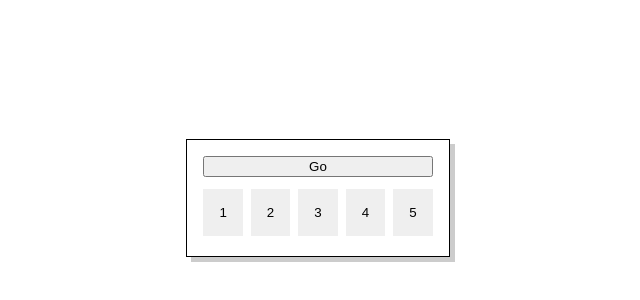
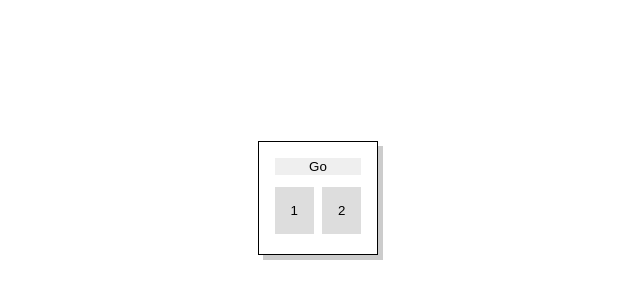
Before and after one commit to alexfiftysix/drum-time, a React (Create React App) app: page / in a window 1280 px wide. Shown: the part 202-502 px from the top of the page, without its empty margins (322-962 px from the left). Built offline with nearby package versions, Linux system fonts and the light colour scheme.

Commit message:
Highlight on-off cell
Would be great to pull this state from the sequence events, why can't I do that?

```diff
--- a/src/App.tsx
+++ b/src/App.tsx
@@ -1,4 +1,5 @@
 import React from 'react'
+import './reset.scss'
 import { Controller } from './components/Controller'
 import styles from './App.module.scss'
 
--- a/src/components/Controller.tsx
+++ b/src/components/Controller.tsx
@@ -2,6 +2,6 @@ import { SequencerRow } from './sequencer/SequencerRow'
 
 export const Controller = () => (
   <>
-    <SequencerRow note="C4" size={5} />
+    <SequencerRow note="C4" size={2} />
   </>
 )
--- a/src/components/sequencer/SequencerCell.module.scss
+++ b/src/components/sequencer/SequencerCell.module.scss
@@ -1,9 +1,20 @@
+$off: #ddd;
+$on: #ADFF2FFF;
+$darkenAmount: 15%;
+
 .root {
-  border-radius: 0;
-  border-style: none;
   padding: 1rem;
+  background: $off;
+  &:hover {
+    background: darken($off, $darkenAmount);
+  }
 
   &.on {
     background: greenyellow;
+    &:hover {
+      background: darken($on, $darkenAmount);
+    }
   }
+
+
 }
--- a/src/components/sequencer/SequencerCell.tsx
+++ b/src/components/sequencer/SequencerCell.tsx
@@ -1,18 +1,26 @@
 import styles from './SequencerCell.module.scss'
 import cn from 'classnames'
+import { useState } from 'react'
 
 type SequenceBlockProps = {
   text: string
-  isOn: boolean
+  initialState: boolean
   flip: () => void
   className?: string
 }
 
-export const SequencerCell = (props: SequenceBlockProps) => (
-  <button
-    className={cn(styles.root, { [styles.on]: props.isOn }, props.className)}
-    onClick={props.flip}
-  >
-    {props.text}
-  </button>
-)
+export const SequencerCell = (props: SequenceBlockProps) => {
+  const [on, setOn] = useState(props.initialState)
+
+  return (
+    <button
+      className={cn(styles.root, { [styles.on]: on }, props.className)}
+      onClick={() => {
+        props.flip()
+        setOn(!on)
+      }}
+    >
+      {props.text}
+    </button>
+  )
+}
--- a/src/components/sequencer/SequencerRow.module.scss
+++ b/src/components/sequencer/SequencerRow.module.scss
@@ -2,7 +2,6 @@
   padding: 1rem;
   display: flex;
   flex-direction: column;
-  max-width: 15rem;
 
   border: 1px solid black;
   box-shadow: 5px 5px #0003;
--- a/src/components/sequencer/SequencerRow.tsx
+++ b/src/components/sequencer/SequencerRow.tsx
@@ -2,10 +2,6 @@ import * as Tone from 'tone'
 import { useCallback, useEffect, useState } from 'react'
 import styles from './SequencerRow.module.scss'
 import { SequencerCell } from './SequencerCell'
-
-type Note = string | undefined
-
-type Sequence = Note[]
 
 type SequencerRowProps = {
   note: string
@@ -14,34 +10,28 @@ type SequencerRowProps = {
 
 export const SequencerRow = (props: SequencerRowProps) => {
   const [looping, setLooping] = useState(false)
-  const [sequence, setSequence] = useState<Sequence>(
-    // @ts-ignore
-    [...Array(5).keys()].map(() => undefined),
-  )
 
   const synth = new Tone.Synth().toDestination()
-  const toneSequence = new Tone.Sequence((time, note) => {
-    if (note) synth.triggerAttackRelease(note, 0.1, time)
-  }, sequence).start(0)
+  const toneSequence = new Tone.Sequence(
+    (time, note) => {
+      if (note) synth.triggerAttackRelease(note, 0.1, time)
+    },
+    // @ts-ignore
+    [...Array(props.size).keys()].map(() => undefined)
+  ).start(0)
 
   useEffect(() => {
-    console.log(sequence)
-    toneSequence.events = sequence
-  }, [toneSequence, sequence])
+    console.log(toneSequence.events)
+  }, [toneSequence.events])
 
   const flip = useCallback(
     (index: number) => {
-      setSequence(
-        sequence.map((x, i) => {
-          if (i === index) {
-            if (x === undefined) return props.note
-            else return undefined
-          }
-          return x
-        }),
-      )
+      toneSequence.events = toneSequence.events.map((note, i) => {
+        if (i === index) return note === undefined ? props.note : undefined
+        return note
+      })
     },
-    [props.note, sequence],
+    [props.note, toneSequence]
   )
 
   const onClick = useCallback(() => {
@@ -58,11 +48,11 @@ export const SequencerRow = (props: SequencerRowProps) => {
     <div className={styles.root}>
       <button onClick={onClick}>{looping ? 'Stop' : 'Go'}</button>
       <div className={styles.blocks}>
-        {sequence.map((note, index) => (
+        {toneSequence.events.map((note, index) => (
           <SequencerCell
             key={index}
             text={`${index + 1}`}
-            isOn={note !== undefined}
+            initialState={note !== undefined}
             flip={() => flip(index)}
             className={styles.cell}
           />
--- a/src/index.tsx
+++ b/src/index.tsx
@@ -8,7 +8,7 @@ ReactDOM.render(
   <React.StrictMode>
     <App />
   </React.StrictMode>,
-  document.getElementById('root'),
+  document.getElementById('root')
 )
 
 // If you want to start measuring performance in your app, pass a function
--- /dev/null
+++ b/src/reset.scss
@@ -0,0 +1,4 @@
+button {
+  border-radius: 0;
+  border-style: none;
+}
```
Also changed, not shown: src/.prettierrc.json.
